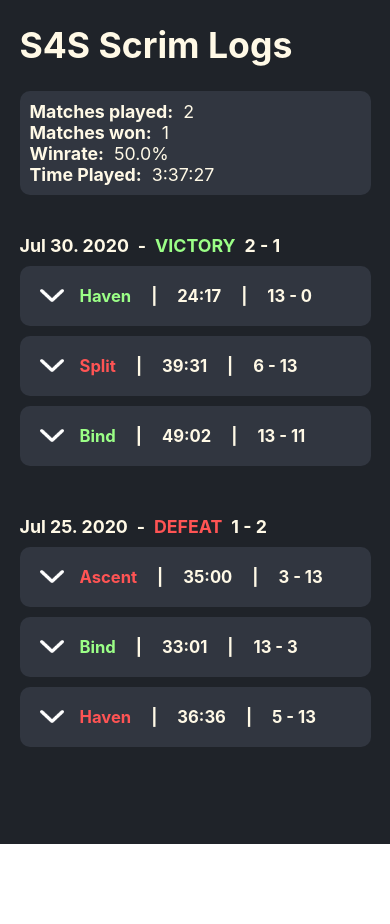
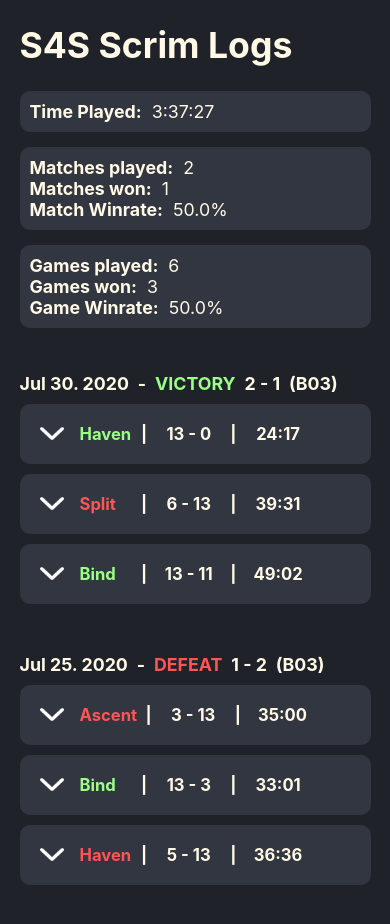
Before and after one commit to jayden-chan/valorant-scrim-logs, a React (Create React App) app: page / in a window 390 px wide. Shown: the top 924 px of the page. Before the commit the page ends 844 px from the top, so only its background shows below. Built offline with nearby package versions, Linux system fonts and the light colour scheme; the HTML template or start-up script is replaced by a standard one.

Commit message:
JC: More stats, greatly improved mobile scaling

```diff
--- a/src/App.css
+++ b/src/App.css
@@ -1,7 +1,15 @@
+.background {
+  background-color: #1f2329;
+  margin: 0;
+  padding: 0;
+  width: 100%;
+}
+
 .App {
-  background-color: #1f2329;
   min-height: 100vh;
   display: flex;
+  width: min-content;
+  max-width: 90vw;
   flex-direction: column;
   align-items: flex-start;
   font-size: calc(10px + 1.6vmin);
@@ -10,48 +18,38 @@
   color: #fff9e6;
 }
 
-@media (max-width: 1000px) {
-  .App {
-    font-size: calc(10px + 2vmin);
-  }
+.info-header {
+  margin-bottom: 30px;
+  width: calc(44vw);
+  min-width: 750px;
 }
 
-.info-header {
+.info-header-item {
   background-color: #313640;
   display: flex;
   border-radius: 10px;
   padding: 10px;
-  margin-bottom: 40px;
+  width: calc(100% - 20px);
+  margin-bottom: 15px;
   margin-top: 0px;
 }
 
-.info-header p {
+.info-header-item p {
   margin: 0;
 }
 
-.info-header b {
+.info-header-item b {
   margin-right: 5px;
 }
 
-.info-header span {
+.info-header-item span {
   margin-right: 20px;
 }
 
 .match-card {
   padding: 0;
-  margin: 0 0 40px 0;
-  min-width: 50vw;
-}
-
-@media (max-width: 1000px) {
-  .match-card {
-    width: 100%;
-  }
-
-  .info-header {
-    flex-direction: column;
-    width: calc(100% - 20px);
-  }
+  margin-bottom: 40px;
+  width: 100%;
 }
 
 .match-card span {
@@ -68,6 +66,7 @@
   margin: 10px 0px 10px 0px;
   border-radius: 10px;
   font-weight: normal;
+  width: calc(100% - 40px);
   background-color: #313640;
 }
 
@@ -76,8 +75,17 @@
   font-size: calc(10px + 1.7vmin);
 }
 
-.game-card span {
+.game-card-map {
   margin-right: 20px;
+  display: inline-block;
+  min-width: 3.2em;
+}
+
+.game-card-info {
+  margin-right: 20px;
+  display: inline-block;
+  text-align: center;
+  min-width: 4em;
 }
 
 .game-header {
@@ -145,6 +153,7 @@
 
 .sbd-head {
   padding: 15px;
+  white-space: nowrap;
   border-width: 2px;
   border-style: none none solid none;
   border-color: #ebdbb2;
@@ -162,3 +171,18 @@
   color: #fff9e6;
   text-decoration-line: none;
 }
+
+@media (max-width: 1000px) {
+  .App {
+    font-size: calc(10px + 2vmin);
+  }
+
+  .info-header {
+    width: 90vw;
+    min-width: initial;
+  }
+
+  .info-header-item {
+    flex-direction: column;
+  }
+}
--- a/src/App.tsx
+++ b/src/App.tsx
@@ -37,6 +37,10 @@ const matches = Object.entries(
 
 const matchesPlayed = matches.length;
 const matchesWon = matches.filter((match) => match.result === "VICTORY").length;
+
+const gamesPlayed = games.length;
+const gamesWon = games.filter((game) => game.score[0] > game.score[1]).length;
+
 const totalTimeSpent = matches.reduce((a1, c1) => {
   const matchDuration = c1.games.reduce((a2, c2) => {
     a2.add(Number(c2.time.slice(3)), "seconds");
@@ -49,9 +53,18 @@ const totalTimeSpent = matches.reduce((a1, c1) => {
 
 function App() {
   return (
+    <div className="background">
       <div className="App">
         <h1>S4S Scrim Logs</h1>
         <div className="info-header">
+          <div className="info-header-item">
+            <span>
+              <b>Time Played:</b> {totalTimeSpent.hours()}:
+              {totalTimeSpent.minutes()}:
+              {`${totalTimeSpent.seconds()}`.padStart(2, "0")}
+            </span>
+          </div>
+          <div className="info-header-item">
             <span>
               <b>Matches played:</b> {matchesPlayed}
             </span>
@@ -59,17 +72,28 @@ function App() {
               <b>Matches won:</b> {matchesWon}
             </span>
             <span>
-          <b>Winrate:</b> {((matchesWon / matchesPlayed) * 100).toFixed(1)}%
+              <b>Match Winrate:</b>{" "}
+              {((matchesWon / matchesPlayed) * 100).toFixed(1)}%
+            </span>
+          </div>
+          <div className="info-header-item">
+            <span>
+              <b>Games played:</b> {gamesPlayed}
             </span>
             <span>
-          <b>Time Played:</b> {totalTimeSpent.hours()}:
-          {totalTimeSpent.minutes()}:
-          {`${totalTimeSpent.seconds()}`.padStart(2, "0")}
+              <b>Games won:</b> {gamesWon}
+            </span>
+            <span>
+              <b>Game Winrate:</b> {((gamesWon / gamesPlayed) * 100).toFixed(1)}
+              %
             </span>
           </div>
+        </div>
+
         {matches.map(({ games }) => (
           <MatchItem games={games} key={games[0].date} />
         ))}
+      </div>
     </div>
   );
 }
--- a/src/components/GameItem.tsx
+++ b/src/components/GameItem.tsx
@@ -102,13 +102,15 @@ export default function GameItem(props: IGameItemProps) {
           height="13"
         />
         <h5>
-          <span style={{ color }}>{props.map}</span>
+          <span className="game-card-map" style={{ color }}>
+            {props.map}
+          </span>
           <span>|</span>
-          <span>{props.time}</span>
-          <span>|</span>
-          <span>
+          <span className="game-card-info">
             {props.score[0]} - {props.score[1]}
           </span>
+          <span>|</span>
+          <span className="game-card-info">{props.time}</span>
         </h5>
       </div>
       {isExpanded && (
--- a/src/components/MatchListItem.tsx
+++ b/src/components/MatchListItem.tsx
@@ -30,6 +30,8 @@ export default function MatchItem(props: IMatchItemProps) {
       ? COLORS.RED
       : COLORS.YELLOW;
 
+  const b0n = Math.max(score[0], score[1]) * 2 - 1;
+
   const result =
     score[0] > score[1] ? "VICTORY" : score[1] > score[0] ? "DEFEAT" : "DRAW";
 
@@ -42,6 +44,7 @@ export default function MatchItem(props: IMatchItemProps) {
         <span>
           {score[0]} - {score[1]}
         </span>
+        <span>(B0{b0n})</span>
       </h4>
       {props.games.map((game, idx) => {
         return <GameItem {...game} key={idx} />;
```
Lines whose indentation alone changed are shown as unchanged.
